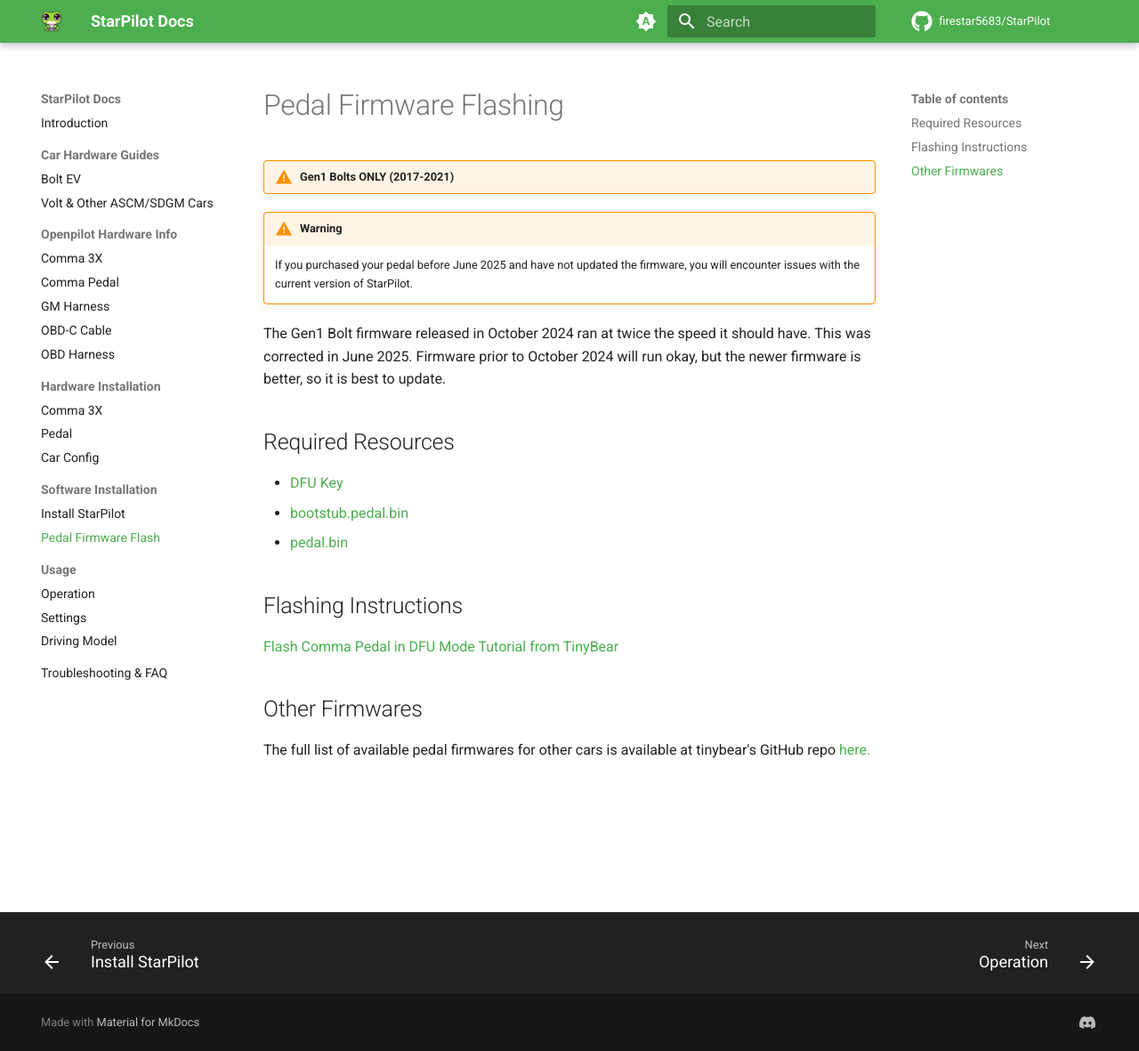
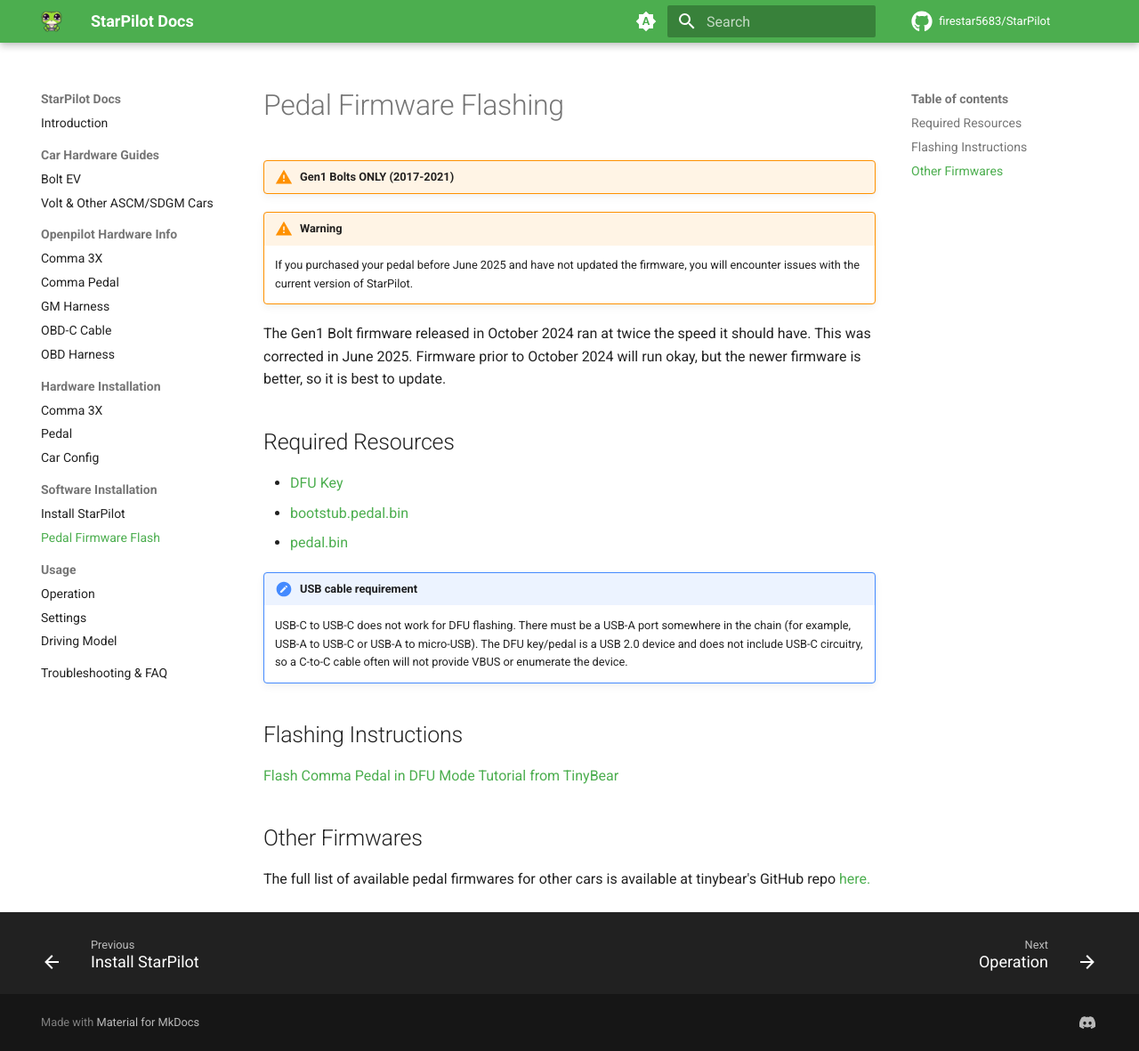
Before and after one commit to StarPilot-Docs/docs, an MkDocs documentation site: the page built from docs/software/pedal-firmware.md, in a window 1280 px wide and 1181 px high. Shown: the whole window at 89% size. Built offline with MkDocs 1.6.1 and Material for MkDocs 9.7.7, drawn with Linux system fonts in a browser that asks for light colours; comment, search, counter and statistics services are not loaded.

Commit message:
Pedal Flash

```diff
--- a/docs/software/pedal-firmware.md
+++ b/docs/software/pedal-firmware.md
@@ -14,6 +14,11 @@
 * [bootstub.pedal.bin](../assets/pedal-firmware/gen1-bolt/bootstub.pedal.bin){:download="bootstub.pedal.bin"}
 * [pedal.bin](../assets/pedal-firmware/gen1-bolt/pedal.bin){:download="pedal.bin"}
 
+!!! note "USB cable requirement"
+
+    USB-C to USB-C does not work for DFU flashing. There must be a USB-A port somewhere in the chain (for example, USB-A to USB-C or USB-A to micro-USB).
+    The DFU key/pedal is a USB 2.0 device and does not include USB-C circuitry, so a C-to-C cable often will not provide VBUS or enumerate the device.
+
 
 ## Flashing Instructions
 
```
Also changed, not shown: docs/index.md (+3 -0 lines).
